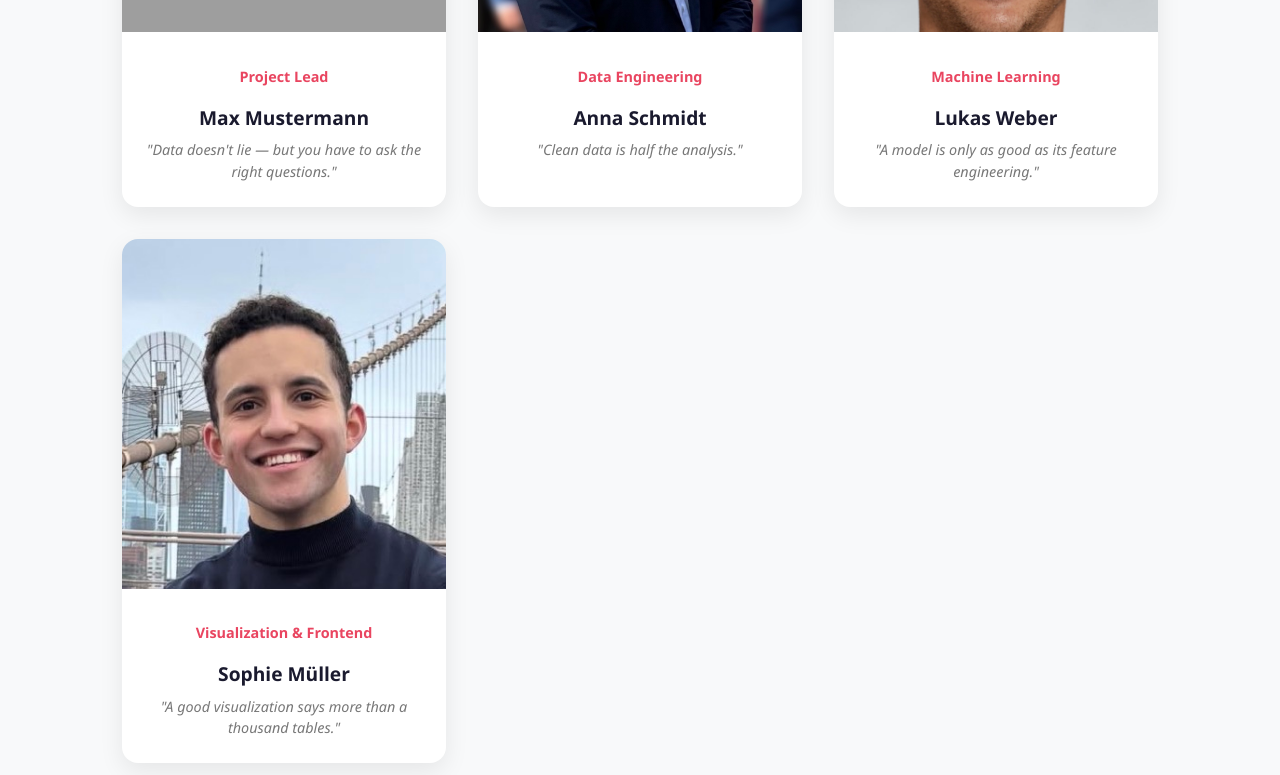
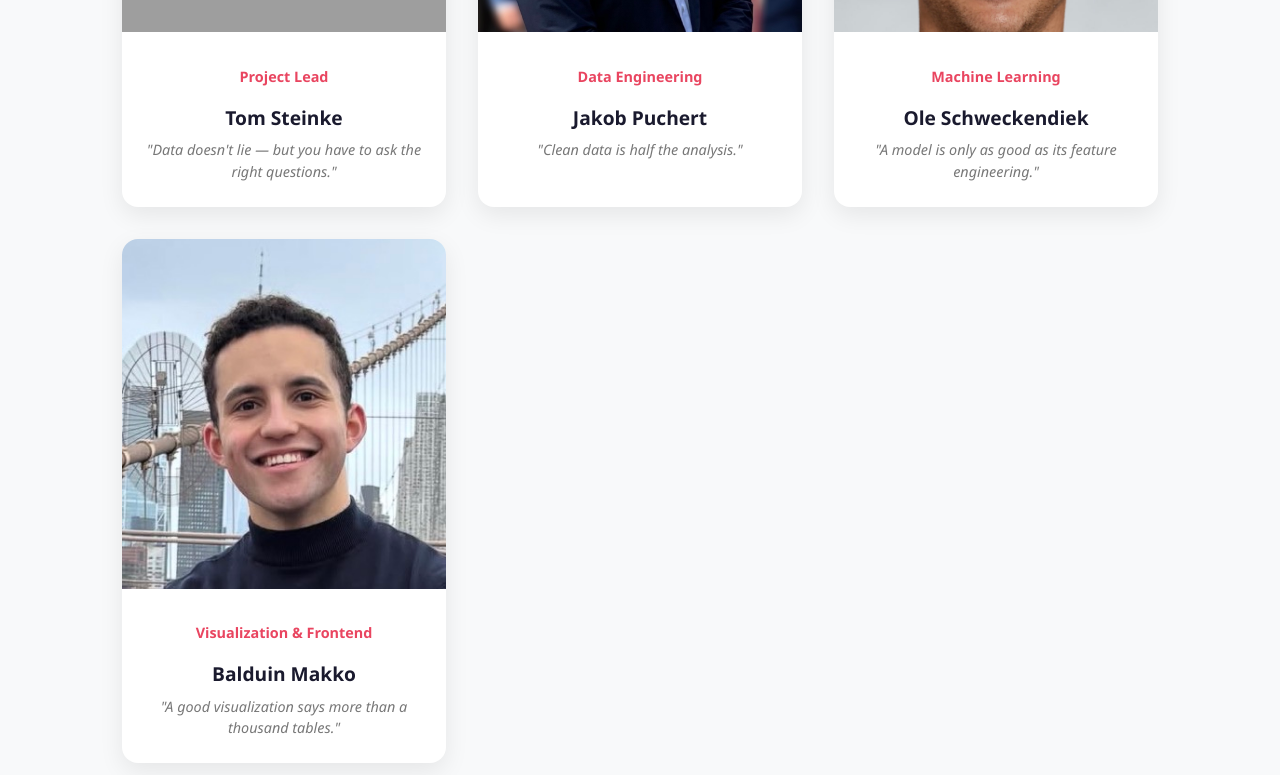
Before and after one commit to Data-Science-Projekt/Data_Science_Projekt_new, a Flask app: page /team in a window 1280 px wide. Shown: the part 620-1395 px from the top of the page. Run offline with Flask 3, Linux system fonts and the light colour scheme; grey boxes are pictures that could not be loaded.

Commit message:
Update team member names in team.html

```diff
--- a/templates/team.html
+++ b/templates/team.html
@@ -12,7 +12,7 @@
             <img src="{{ url_for('static', filename='img/IMG_1174.JPG') }}" alt="Team Member 1">
             <div class="info">
                 <div class="role">Project Lead</div>
-                <h3>Max Mustermann</h3>
+                <h3>Tom Steinke</h3>
                 <p class="quote">"Data doesn't lie &mdash; but you have to ask the right questions."</p>
             </div>
         </div>
@@ -21,7 +21,7 @@
             <img src="{{ url_for('static', filename='img/IMG_2725.jpg') }}" alt="Team Member 2">
             <div class="info">
                 <div class="role">Data Engineering</div>
-                <h3>Anna Schmidt</h3>
+                <h3>Jakob Puchert</h3>
                 <p class="quote">"Clean data is half the analysis."</p>
             </div>
         </div>
@@ -30,7 +30,7 @@
             <img src="{{ url_for('static', filename='img/IMG_8812.jpg') }}" alt="Team Member 3">
             <div class="info">
                 <div class="role">Machine Learning</div>
-                <h3>Lukas Weber</h3>
+                <h3>Ole Schweckendiek</h3>
                 <p class="quote">"A model is only as good as its feature engineering."</p>
             </div>
         </div>
@@ -39,7 +39,7 @@
             <img src="{{ url_for('static', filename='img/IMG_8813.jpg') }}" alt="Team Member 4" style="object-position: center;">
             <div class="info">
                 <div class="role">Visualization & Frontend</div>
-                <h3>Sophie Müller</h3>
+                <h3>Balduin Makko</h3>
                 <p class="quote">"A good visualization says more than a thousand tables."</p>
             </div>
         </div>
```
